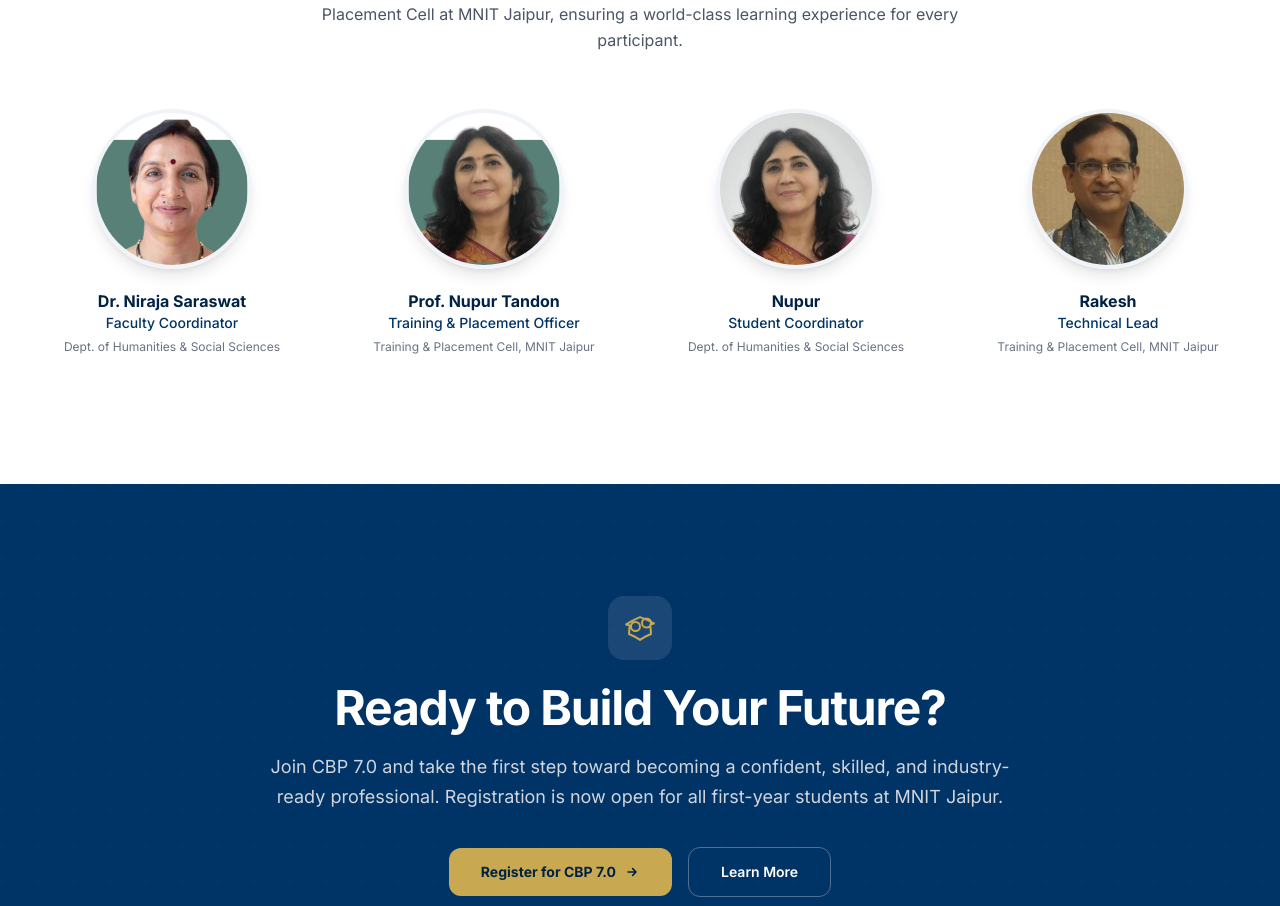
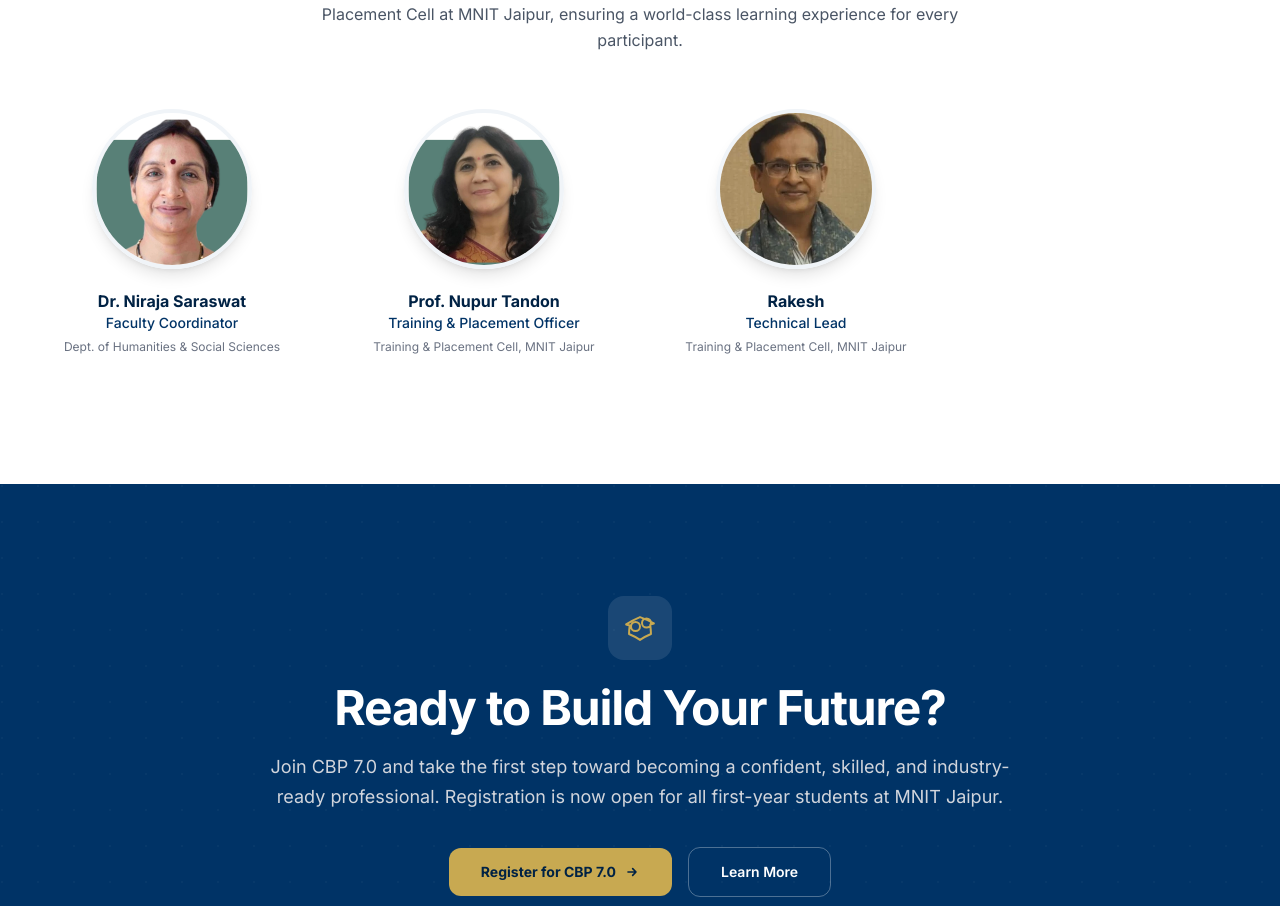
Before and after one commit to cbpmnit/CBP-7.0, a Next.js app in the folder frontend/: page / in a window 1280 px wide. Shown: the part 5230-6136 px from the top of the page. Built offline with nearby package versions, Linux system fonts and the light colour scheme.

Commit message:
duplicate advisor removed

```diff
--- a/frontend/src/components/sections/TeamSection.tsx
+++ b/frontend/src/components/sections/TeamSection.tsx
@@ -12,12 +12,6 @@ const team = [
     role: "Training & Placement Officer",
     department: "Training & Placement Cell, MNIT Jaipur",
     image: "/assets/mnit-staff/prof-nupur-tandon-head-bg-removed.webp",
-  },
-  {
-    name: "Nupur",
-    role: "Student Coordinator",
-    department: "Dept. of Humanities & Social Sciences",
-    image: "/assets/mnit-staff/nupur.webp",
   },
   {
     name: "Rakesh",
```
